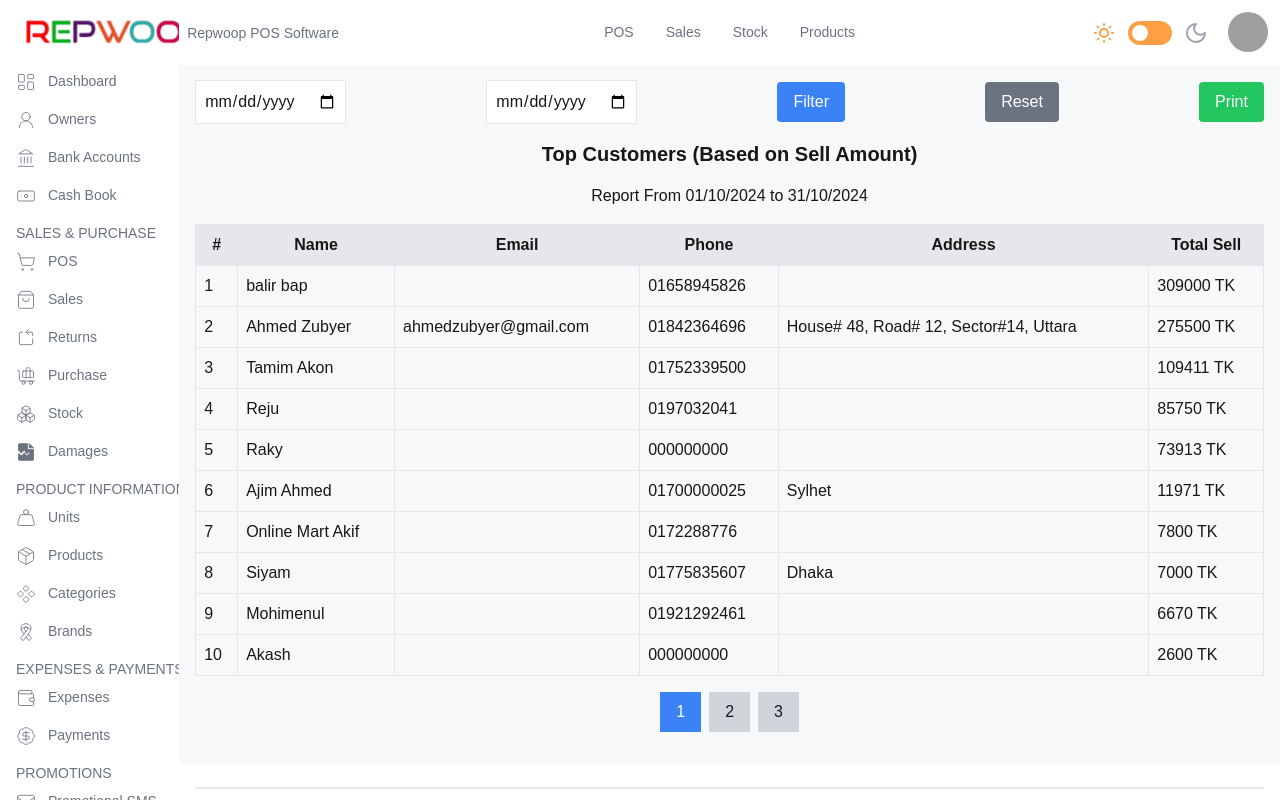
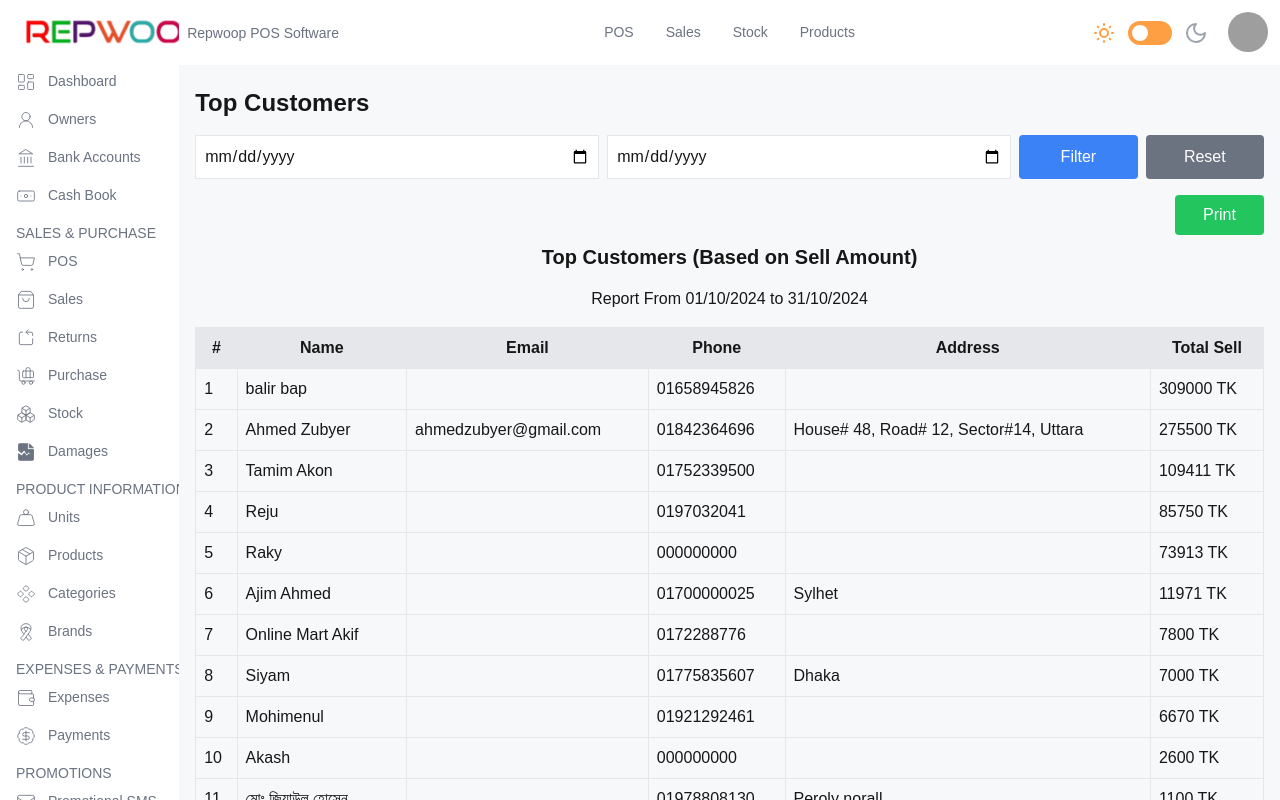
Before and after one commit to md-asif-iqbal/RepWoop-POS-system, a Next.js app: page /Top-Customer in a window 1280 px wide. Built offline with nearby package versions, Linux system fonts and the light colour scheme; grey boxes are pictures that could not be loaded.

Commit message:
Top customer part done

```diff
--- a/app/Top-Customer/page.jsx
+++ b/app/Top-Customer/page.jsx
@@ -41,7 +41,7 @@ export default function TopCustomersReport() {
   const [filteredData, setFilteredData] = useState(data);
   const [startDate, setStartDate] = useState('');
   const [endDate, setEndDate] = useState('');
-  const itemsPerPage = 10; // Set items per page for pagination
+  const itemsPerPage = 20; // Set items per page for pagination
 
   // Filter function based on start date and end date
   const filterData = () => {
@@ -78,29 +78,34 @@ export default function TopCustomersReport() {
   };
 
   return (
-    <div className="container mx-auto px-4 py-8">
+    <div className="container mx-auto px-4 py-8 md:mt-[5%] mt-[15%]">
       <h1 className="text-2xl font-bold mb-4">Top Customers</h1>
 
-      <div className="flex flex-wrap justify-between items-center mb-4">
+      <div className="md:flex flex-wrap justify-between items-center mb-4">
+            <div className="md:flex md:space-x-2 w-full md:w-full">
         {/* Date filtering */}
         <input
           type="date"
           placeholder="Start Date"
           value={startDate}
           onChange={(e) => setStartDate(e.target.value)}
-          className="border p-2"
+          className="border p-2 w-full"
         />
         <input
           type="date"
           placeholder="End Date"
           value={endDate}
           onChange={(e) => setEndDate(e.target.value)}
-          className="border p-2"
+          className="border p-2 w-full"
         />
-        <button onClick={filterData} className="bg-blue-500 text-white px-4 py-2 rounded">Filter</button>
-        <button onClick={resetFilter} className="bg-gray-500 text-white px-4 py-2 rounded">Reset</button>
-        <button onClick={handlePrint} className="bg-green-500 text-white px-4 py-2 rounded">Print</button>
+        <button onClick={filterData} className="bg-blue-500 text-white px-4 py-2 rounded w-full md:w-1/4">Filter</button>
+        <button onClick={resetFilter} className="bg-gray-500 text-white px-4 py-2 rounded w-full md:w-1/4">Reset</button>
+
       </div>
+      </div>
+      <div className='flex items-center justify-end'>
+            <button onClick={handlePrint} className="bg-green-500 text-white px-4 py-2 rounded w-full md:w-1/12 mb-2">Print</button>
+         </div>
 
       <h2 className="text-xl font-semibold mb-4 text-center">Top Customers (Based on Sell Amount)</h2>
       <p className="text-center mb-4">Report From {startDate || '01/10/2024'} to {endDate || '31/10/2024'}</p>
```
